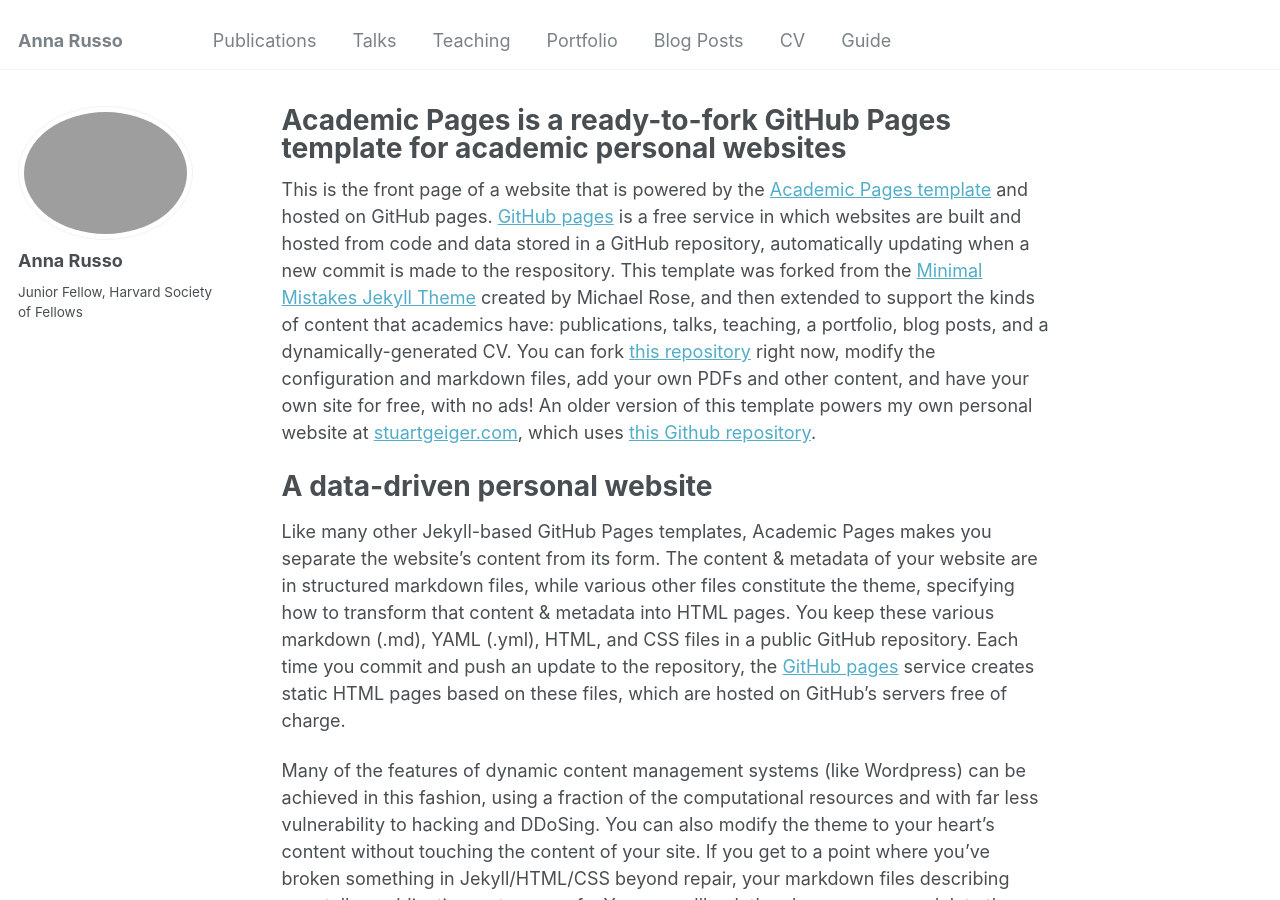
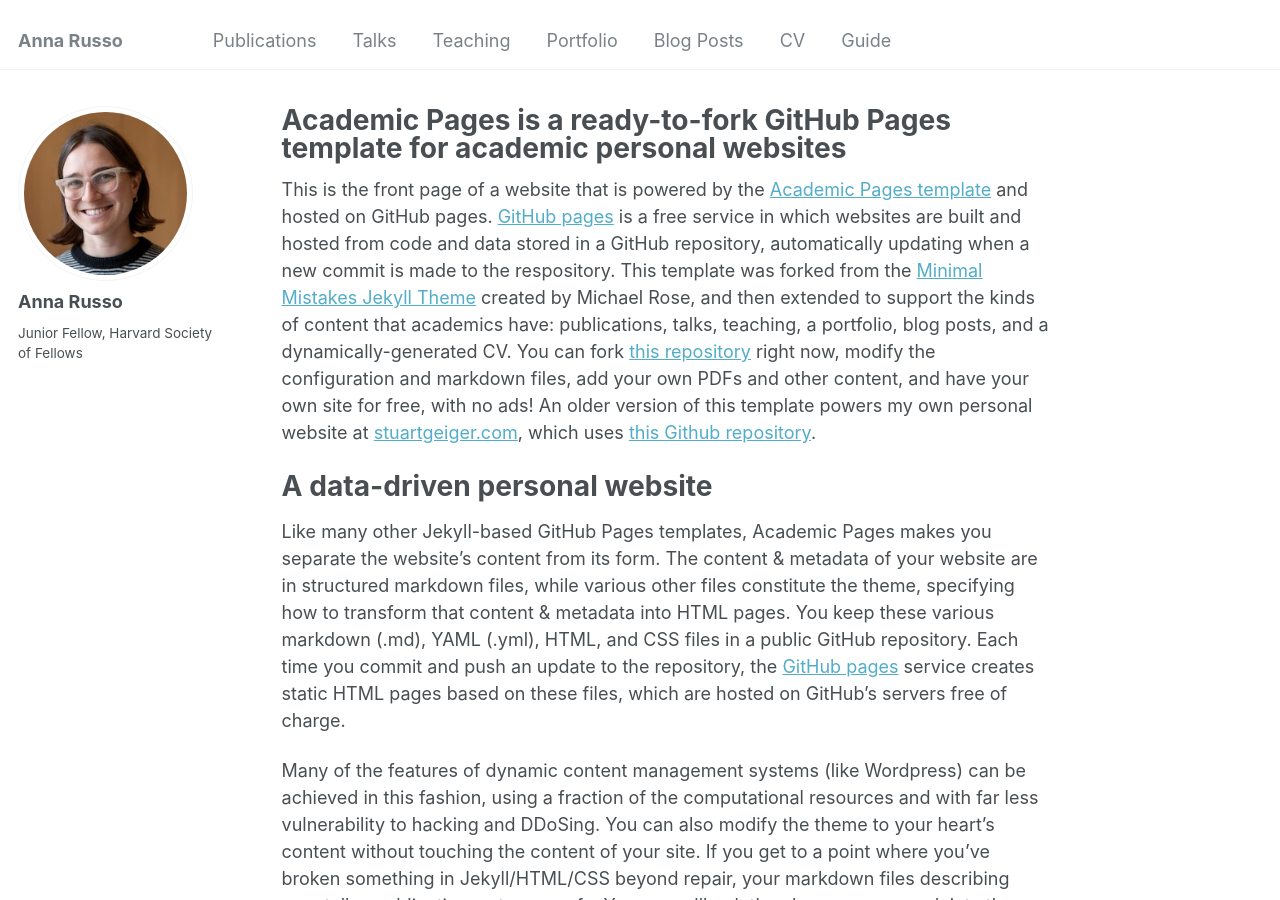
Before and after one commit to annarusso/annarusso.github.io, a Jekyll site: the page built from _pages/about.md, in a window 1280 px wide and 900 px high. Built offline with Jekyll 4.4.1, drawn with Linux system fonts in a browser that asks for light colours.

Commit message:
Update _config.yml

```diff
--- a/_config.yml
+++ b/_config.yml
@@ -21,7 +21,7 @@ repository               : "annarusso/annarusso.github.io"
 #               Additional customization can be done by editing /_includes/author-profile.html
 author:
   # Biographic information
-  avatar           : "bio-photo-3.jpg"
+  avatar           : "bio-photo-3.png"
   name             : "Anna Russo"
   pronouns         : # example: "she/her"
   bio              : "Junior Fellow, Harvard Society of Fellows"
```
